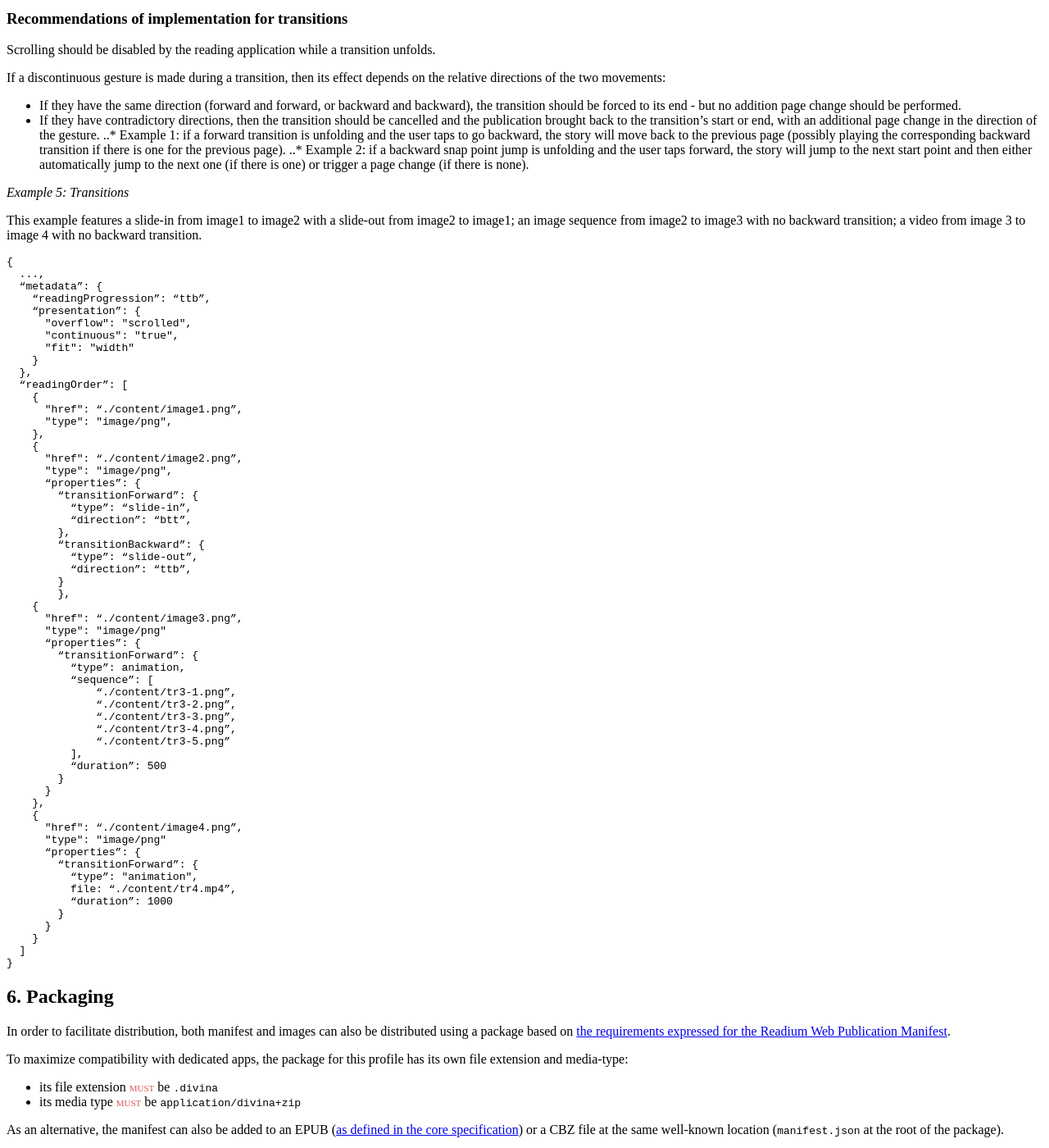
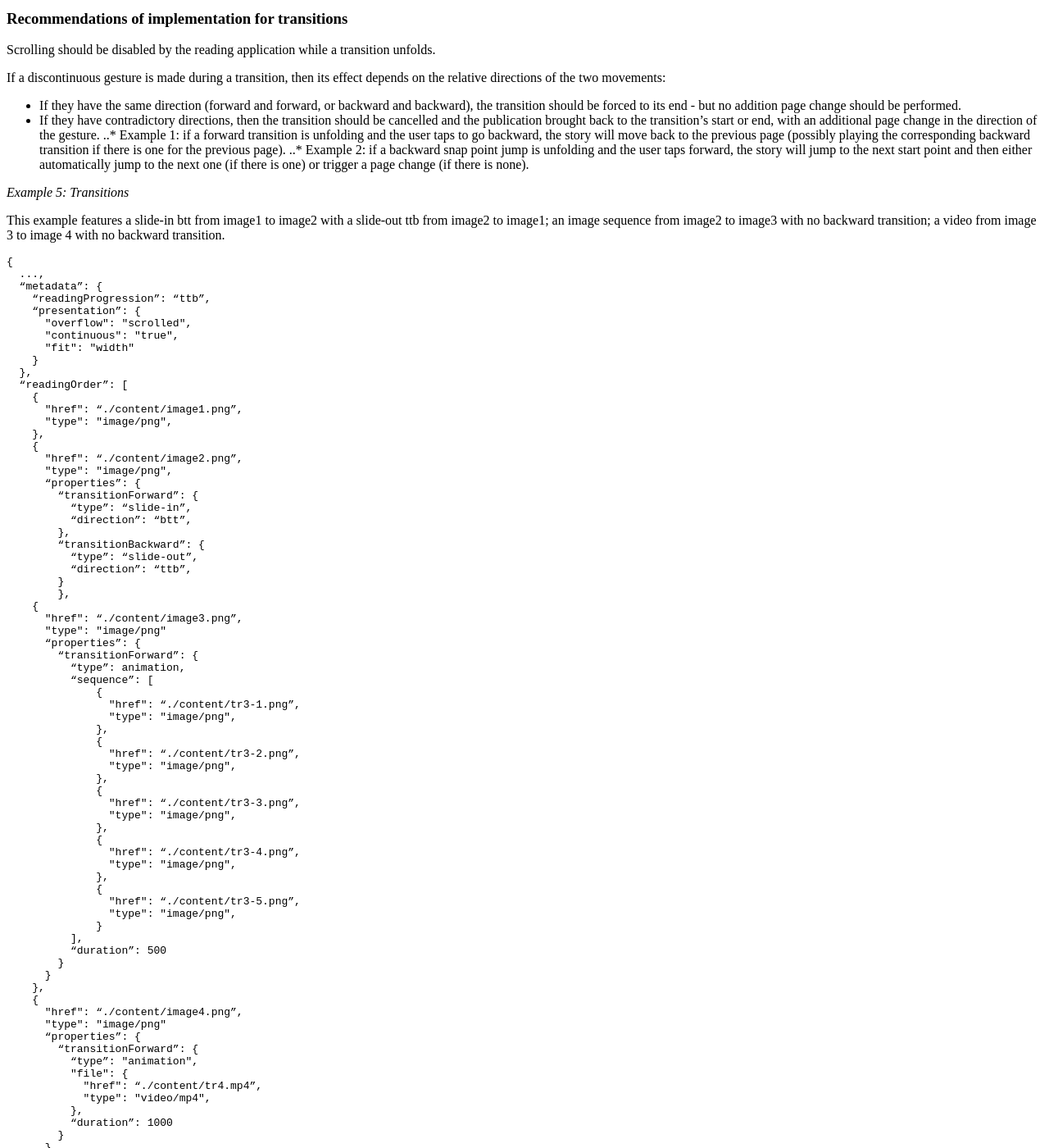
Before and after one commit to readium/webpub-manifest, a Jekyll site: the page built from extensions/divina.md, in a window 1280 px wide and 1400 px high, scrolled down 4427 px. Shown: the whole window at 82% size. Built offline with Jekyll 4.4.1, drawn with Linux system fonts in a browser that asks for light colours; our own code applies the rules of GitHub Pages for plain Markdown files; comment, search, counter and statistics services are not loaded; some of the changed text lies outside the part shown.

Commit message:
Move file and sequence resources to Link Objects

````diff
--- a/extensions/divina.md
+++ b/extensions/divina.md
@@ -264,7 +264,7 @@ If a discontinuous gesture is made during a transition, then its effect depends
 
 *Example 5: Transitions*
 
-This example features a slide-in from image1 to image2 with a slide-out from image2 to image1; an image sequence from image2 to image3 with no backward transition; a video from image 3 to image 4 with no backward transition.
+This example features a slide-in btt from image1 to image2 with a slide-out ttb from image2 to image1; an image sequence from image2 to image3 with no backward transition; a video from image 3 to image 4 with no backward transition.
 
 ```
 {
@@ -302,11 +302,26 @@ This example features a slide-in from image1 to image2 with a slide-out from ima
         “transitionForward”: {
           “type”: animation,
           “sequence”: [
-              “./content/tr3-1.png”,
-              “./content/tr3-2.png”,
-              “./content/tr3-3.png”,
-              “./content/tr3-4.png”,
-              “./content/tr3-5.png”
+              {
+                "href": “./content/tr3-1.png”,
+                "type": "image/png",
+              },
+              {
+                "href": “./content/tr3-2.png”,
+                "type": "image/png",
+              },
+              {
+                "href": “./content/tr3-3.png”,
+                "type": "image/png",
+              },
+              {
+                "href": “./content/tr3-4.png”,
+                "type": "image/png",
+              },
+              {
+                "href": “./content/tr3-5.png”,
+                "type": "image/png",
+              }
           ],
           “duration”: 500
         }
@@ -318,7 +333,10 @@ This example features a slide-in from image1 to image2 with a slide-out from ima
       “properties”: {
         “transitionForward”: {
           “type”: "animation",
-          file: “./content/tr4.mp4”,
+          "file": {
+            "href": “./content/tr4.mp4”,
+            "type": "video/mp4",
+          },
           “duration”: 1000
         }
       }
````
